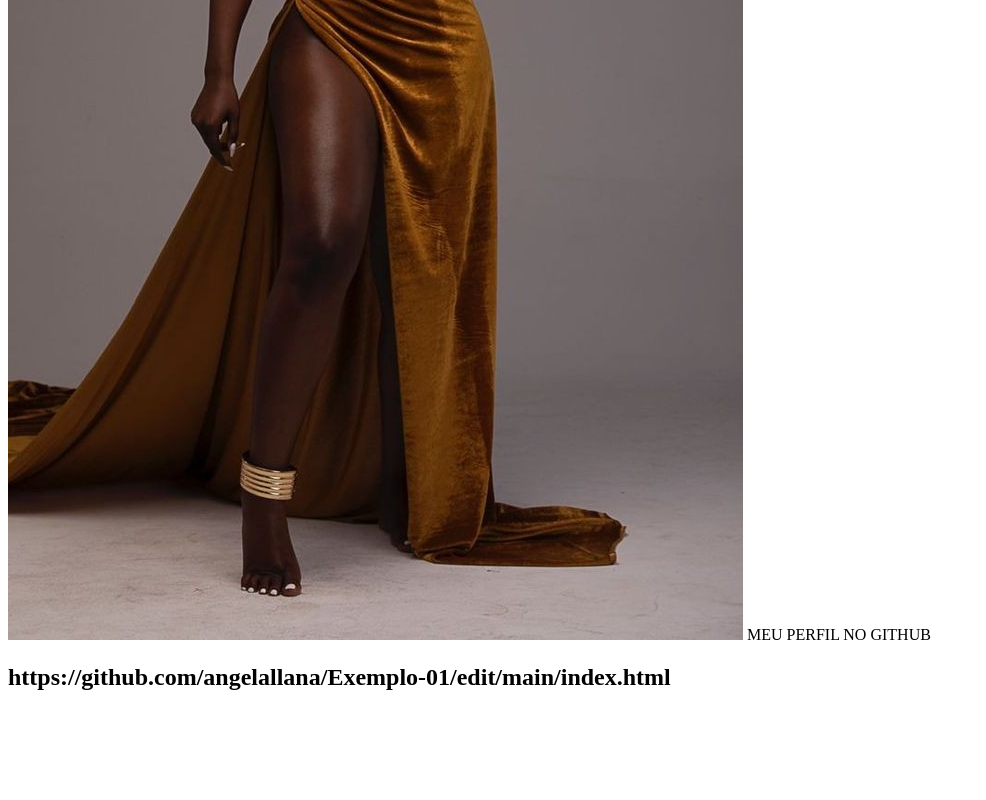
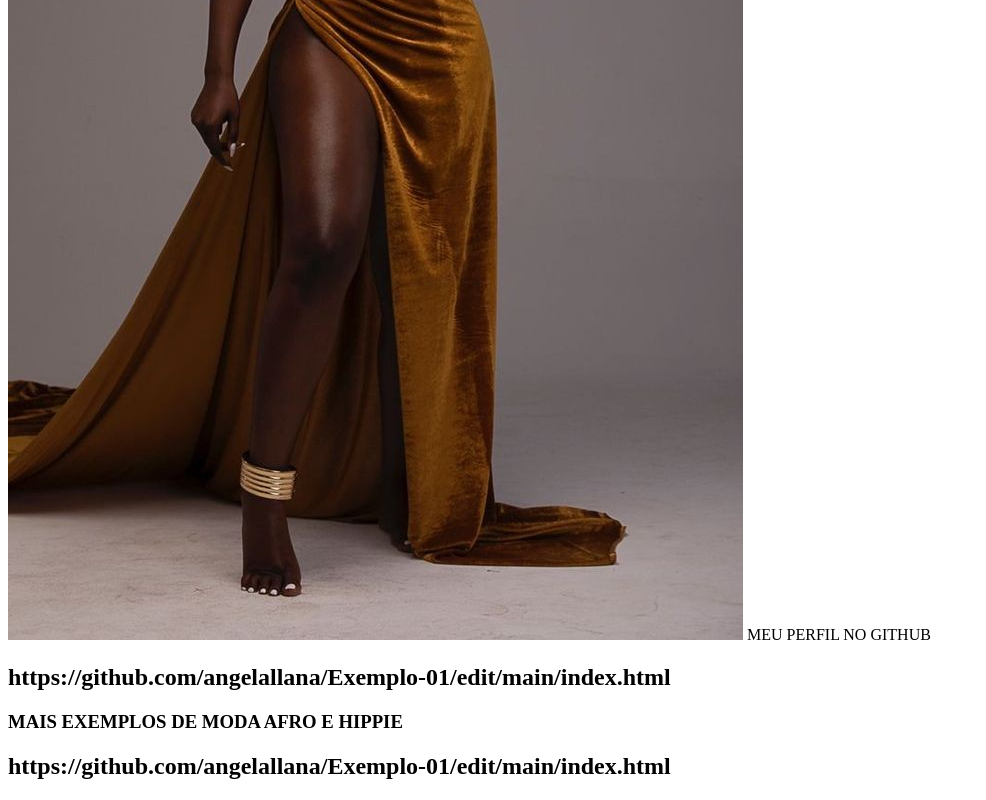
Before and after one commit to angelallana/Exemplo-01, a plain HTML site: page index.html in a window 1280 px wide. Shown: the part 1679-2479 px from the top of the page, without its empty margins (0-986 px from the left). Before the commit the page ends 2390 px from the top, so only its background shows below. Drawn offline with Linux system fonts and the light colour scheme.

Commit message:
Update index.html

```diff
--- a/index.html
+++ b/index.html
@@ -33,7 +33,9 @@
    <h2 PARA MAIS INFORMAÇÕES SOBRE A ANGELMODELS>
     <h2>https://github.com/angelallana/Exemplo-01/edit/main/index.html </h2>
       <a https://github.com/angelallana/Exemplo-01/edit/main/index.html/  target="_blank">
-
+    </a>
+    <h3> MAIS EXEMPLOS DE MODA AFRO E HIPPIE</h3>
+            <h2>https://github.com/angelallana/Exemplo-01/edit/main/index.html </h2>
 
 
 </body>
```
